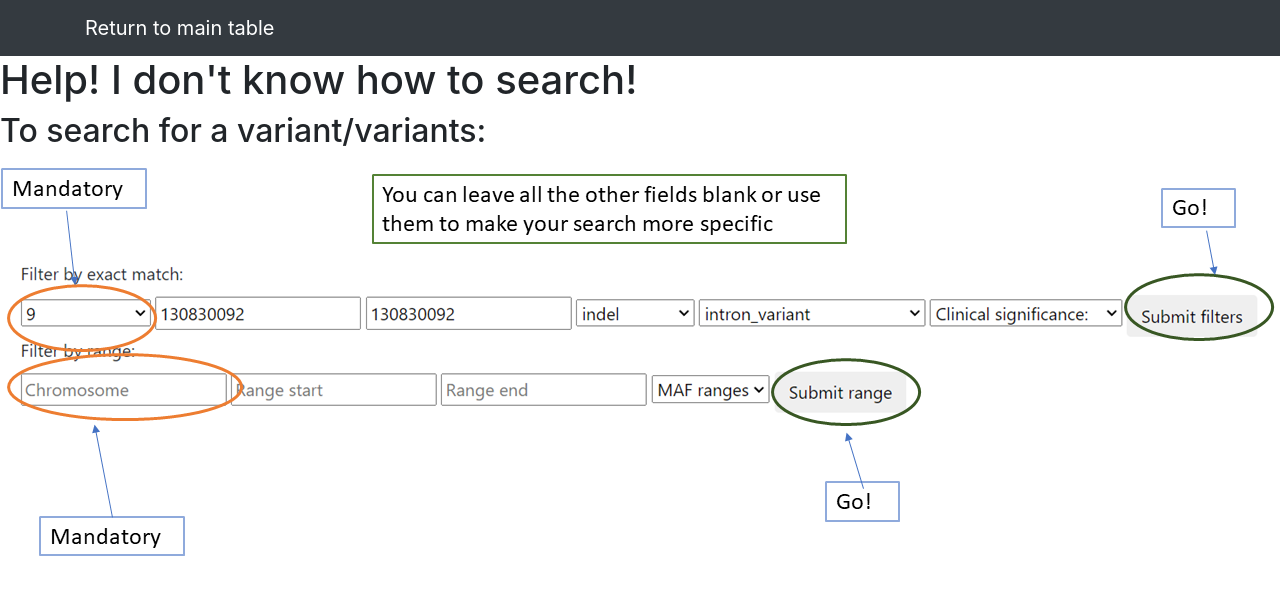
After one commit to sophie22/mongovardb, a Django app: page /help/ in a window 1280 px wide. The commit adds this page. Shown: the top 595 px of the page. Run offline with Django 3.2, Linux system fonts and the light colour scheme; some libraries are stand-ins or nearby versions.

Commit message:
added help button, help page and refined headings

```diff
--- /dev/null
+++ b/dbSNP/dbsnp_app/templates/dbsnp_app/help.html
@@ -0,0 +1,22 @@
+<!DOCTYPE html>
+
+{% load static %}
+<html>
+    <head>
+		<title>{% block title %} Help {% endblock %}</title>
+
+		<link rel="stylesheet" href="{% static 'css/bootstrap.min.css' %}">
+	</head>
+
+	<body>
+		<nav class="navbar navbar-expand-lg navbar-dark bg-dark">
+			<div class="container">
+				<a class="navbar-brand" href="{% url 'home' %}">Return to main table</a>
+			</div>
+		</nav>
+
+    <h1>Help! I don't know how to search!</h1>
+
+    <h2>To search for a variant/variants:</h2>
+    <img src="{% static 'media/exact_match.png' %}" alt="home" />
+</html>
--- a/dbSNP/dbsnp_app/templates/dbsnp_app/home.html
+++ b/dbSNP/dbsnp_app/templates/dbsnp_app/home.html
@@ -15,8 +15,7 @@ Home
 
 {% block content %}
 <h1>Database of single nucleotide variants (GRCh38)</h1>
-
-<!-- <a href="/submit/"><button type="button" class = "bt btn-primary">Submit new</button></a></br></br> -->
+<h2>Enter your search terms below:</h2>
 
 <label for="chromosomes">Filter by exact match:</label>
 <form action="{% url 'results' %}" method="get">
--- a/dbSNP/dbsnp_app/templates/dbsnp_app/results.html
+++ b/dbSNP/dbsnp_app/templates/dbsnp_app/results.html
@@ -14,8 +14,8 @@ Filtering
 {% endif %}
 
 {% block content %}
-<h1>Filtering results</h1>
-<h4>for the following query:</h4>
+<h1>Your search results for the following query:</h1>
+<!-- <h4>:</h4> -->
 <p>{{ filters }}</p>
 
 <br>
--- a/dbSNP/dbsnp_app/templates/dbsnp_app/template.html
+++ b/dbSNP/dbsnp_app/templates/dbsnp_app/template.html
@@ -21,6 +21,7 @@
 		<nav class="navbar navbar-expand-lg navbar-dark bg-dark">
 			<div class="container">
 				<a class="navbar-brand" href="{% url 'home' %}">Variant database</a>
+				<a href="/help/"><button type="button" class = "bt btn-primary">Help!</button></a></br></br>
 			</div>
 		</nav>
 
--- a/dbSNP/dbsnp_app/urls.py
+++ b/dbSNP/dbsnp_app/urls.py
@@ -1,9 +1,14 @@
 from django.urls import path, include
 from . import views
+from django.contrib.staticfiles.urls import staticfiles_urlpatterns
 
 urlpatterns = [
 	path("", views.home, name="home"),
 	path("home/", views.home, name="home"),
 	path("results/", views.results, name="results"),
+	path("help/", views.help, name="help"),
+
 
 ]
+
+urlpatterns += staticfiles_urlpatterns()
--- a/dbSNP/dbsnp_app/views.py
+++ b/dbSNP/dbsnp_app/views.py
@@ -1,6 +1,7 @@
 from django.shortcuts import render
 from django.http import HttpResponse
 from .utils import connect_mongo
+from django.template import loader
 # import pandas as pd
 
 ### Import database and collection information
@@ -63,7 +64,7 @@ def results(request):
         try:
             if request.GET['chrom'] is not None:
                 search_dict.update({"mappings.seq_region_name": request.GET['chrom']})
-                filter_str += "chromosome: " + request.GET['chrom'] + ", "
+                filter_str += "Chromosome: " + request.GET['chrom'] + ", "
         except: pass
         if request.GET['start'] is not None and request.GET['start'] != "":
             search_dict.update({"mappings.start": int(request.GET['start'])})
@@ -116,3 +117,8 @@ def results(request):
     data_list = query_db(search_dict, limit)
     content_dict = {'filters': filter_str, 'variants': data_list}
     return render(request, "dbsnp_app/results.html", content_dict)
+
+def help(request):
+    template = loader.get_template('dbsnp_app/help.html')
+    context = {}
+    return HttpResponse(template.render(context, request))
```
Also changed, not shown: dbSNP/dbsnp_app/static/media/exact_match.png (added).
